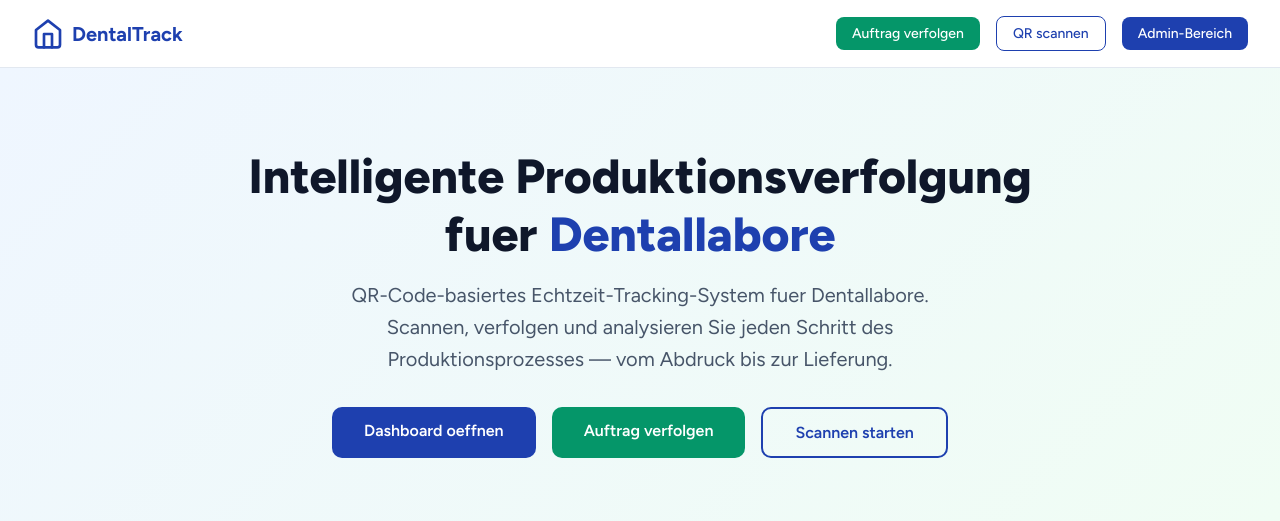
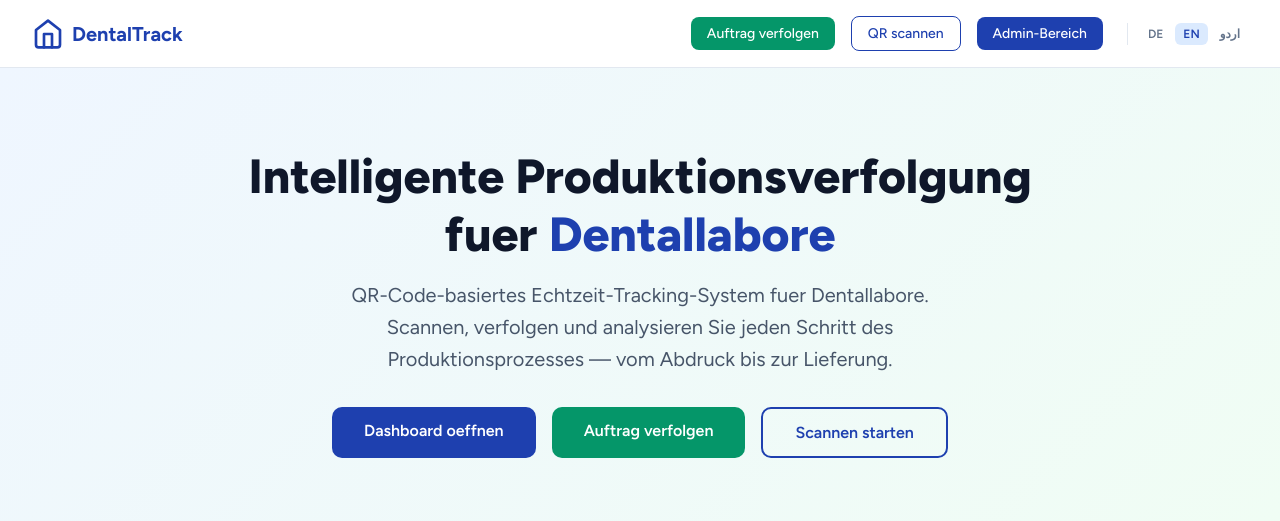
Before and after one commit to mrshahbazdev/DentalTrack, a Laravel app: page / in a window 1280 px wide. Shown: the top 521 px of the page. Run offline with Laravel 12, Linux system fonts and the light colour scheme; some libraries are stand-ins or nearby versions.

Commit message:
feat: add language switcher to landing page, scanner, and admin panel
- Landing page: DE/EN/اردو switcher in navbar + SetLocale middleware on / route
- Scanner layout: floating language switcher top-right
- Filament admin: language switcher via renderHook before user menu + SetLocale middleware

Co-Authored-By: Devin AI <158243242+devin-ai-integration[bot]@users.noreply.github.com>

```diff
--- a/app/Providers/Filament/AdminPanelProvider.php
+++ b/app/Providers/Filament/AdminPanelProvider.php
@@ -2,6 +2,7 @@
 
 namespace App\Providers\Filament;
 
+use App\Http\Middleware\SetLocale;
 use Filament\Http\Middleware\Authenticate;
 use Filament\Http\Middleware\AuthenticateSession;
 use Filament\Http\Middleware\DisableBladeIconComponents;
@@ -42,6 +43,10 @@ class AdminPanelProvider extends PanelProvider
             ->widgets([
                 Widgets\AccountWidget::class,
             ])
+            ->renderHook(
+                'panels::user-menu.before',
+                fn () => view('filament.components.language-switcher'),
+            )
             ->middleware([
                 EncryptCookies::class,
                 AddQueuedCookiesToResponse::class,
@@ -52,6 +57,7 @@ class AdminPanelProvider extends PanelProvider
                 SubstituteBindings::class,
                 DisableBladeIconComponents::class,
                 DispatchServingFilamentEvent::class,
+                SetLocale::class,
             ])
             ->authMiddleware([
                 Authenticate::class,
--- a/resources/views/components/layouts/app.blade.php
+++ b/resources/views/components/layouts/app.blade.php
@@ -12,6 +12,11 @@
     @livewireStyles
 </head>
 <body class="bg-gray-100 antialiased">
+    <div class="fixed top-3 right-3 z-50 flex gap-1 bg-white/90 backdrop-blur rounded-lg shadow px-2 py-1">
+        <a href="?lang=de" class="text-xs font-semibold px-2 py-1 rounded {{ app()->getLocale() === 'de' ? 'bg-blue-100 text-blue-700' : 'text-gray-500 hover:text-gray-700' }}">DE</a>
+        <a href="?lang=en" class="text-xs font-semibold px-2 py-1 rounded {{ app()->getLocale() === 'en' ? 'bg-blue-100 text-blue-700' : 'text-gray-500 hover:text-gray-700' }}">EN</a>
+        <a href="?lang=ur" class="text-xs font-semibold px-2 py-1 rounded {{ app()->getLocale() === 'ur' ? 'bg-blue-100 text-blue-700' : 'text-gray-500 hover:text-gray-700' }}">اردو</a>
+    </div>
     {{ $slot }}
     @livewireScripts
 </body>
--- a/resources/views/welcome.blade.php
+++ b/resources/views/welcome.blade.php
@@ -22,6 +22,10 @@
         .btn-primary:hover { background: #1e3a8a; }
         .btn-track { background: #059669; color: #fff; }
         .btn-track:hover { background: #047857; }
+        .lang-switcher { display: flex; gap: 0.25rem; align-items: center; margin-left: 0.5rem; padding-left: 0.75rem; border-left: 1px solid #e2e8f0; }
+        .lang-switcher a { text-decoration: none; padding: 0.25rem 0.5rem; border-radius: 6px; font-size: 0.75rem; font-weight: 600; color: #64748b; transition: all 0.2s; }
+        .lang-switcher a:hover { background: #f1f5f9; color: #1e40af; }
+        .lang-switcher a.active { background: #dbeafe; color: #1e40af; }
 
         /* Hero */
         .hero { padding: 5rem 2rem 4rem; text-align: center; background: linear-gradient(135deg, #eff6ff 0%, #f0fdf4 100%); }
@@ -88,6 +92,11 @@
             <a href="{{ url('/track') }}" class="btn-track">Auftrag verfolgen</a>
             <a href="{{ url('/scan') }}" class="btn-outline">QR scannen</a>
             <a href="{{ url('/admin') }}" class="btn-primary">Admin-Bereich</a>
+            <div class="lang-switcher">
+                <a href="?lang=de" class="{{ app()->getLocale() === 'de' ? 'active' : '' }}">DE</a>
+                <a href="?lang=en" class="{{ app()->getLocale() === 'en' ? 'active' : '' }}">EN</a>
+                <a href="?lang=ur" class="{{ app()->getLocale() === 'ur' ? 'active' : '' }}">اردو</a>
+            </div>
         </div>
     </nav>
 
--- a/routes/web.php
+++ b/routes/web.php
@@ -9,7 +9,7 @@ use Illuminate\Support\Facades\Route;
 
 Route::get('/', function () {
     return view('welcome');
-});
+})->middleware(SetLocale::class);
 
 Route::get('/scan/{uuid?}', QrScanner::class)
     ->middleware([SetLocale::class, 'auth', 'throttle:scan'])
```
Also changed, not shown: resources/views/filament/components/language-switcher.blade.php (added, +14 -0 lines).
